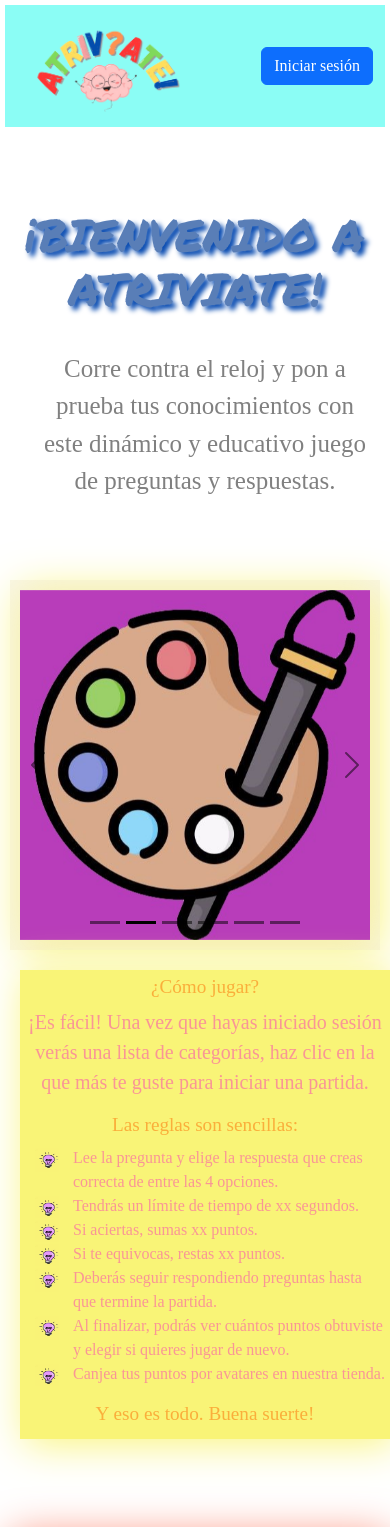
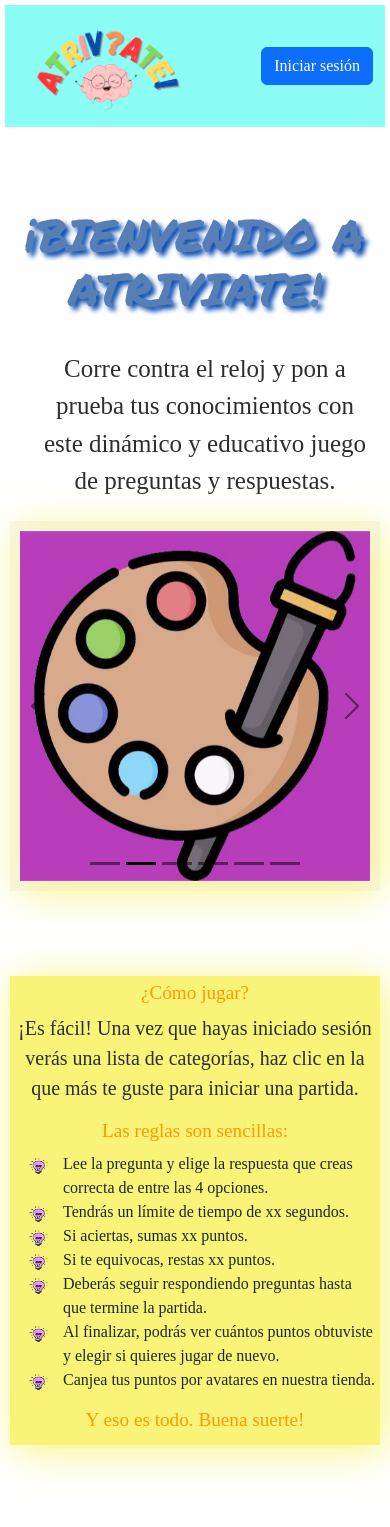
Before and after one commit to GuadalupeLippo/juego-Trivia, a React (Create React App) app in the folder trivia-front/: page / in a window 390 px wide. Shown: the top 1527 px of the page. Built offline with nearby package versions, Linux system fonts and the light colour scheme; a web font is replaced by a local one.

Commit message:
ajustando responsive y agregando card

```diff
--- a/trivia-front/src/components/rules/rules.css
+++ b/trivia-front/src/components/rules/rules.css
@@ -10,11 +10,11 @@
 }
 
 p {
-    color: #F99696;
+    color: #2f2e2e;
 }
 
 .title {
-    color: #FAAE3B;
+    color: #ff9900;
     font-size:large;
     margin-bottom: 0.5em;
     text-align: center;
@@ -22,7 +22,6 @@ p {
 
 #lista {
     text-align: left;
-    color: #F99696;
     list-style: none; /* Eliminar el estilo de lista predeterminado */
     padding: 0;
 }
@@ -47,10 +46,6 @@ p {
         font-size: 1.5em; /* Ajustar el tamaño del título */
     }
 
-    .container1 {
-        padding: 10px; /* Reducir padding */
-        margin: 20px; /* Reducir margen */
-    }
 
     p {
         font-size: 30px; /* Reducir tamaño del texto */
@@ -77,11 +72,6 @@ p {
         font-size: 1.2em; /* Ajustar el tamaño del título */
     }
 
-    .container1 {
-        padding: 5px; /* Reducir padding */
-        margin: 10px; /* Reducir margen */
-    }
-
     p {
         font-size: 20px; /* Reducir tamaño del texto */
     }
--- a/trivia-front/src/components/welcome/welcome.css
+++ b/trivia-front/src/components/welcome/welcome.css
@@ -10,8 +10,8 @@
 }
 
 .title3 {
-    color: gray;
-    font-size: small;
+    color: #2f2e2e;
+    font-size: large;
     padding-left: 20px;
     margin-top: 25px;
 }
--- a/trivia-front/src/pages/home.css
+++ b/trivia-front/src/pages/home.css
@@ -2,7 +2,7 @@
     display: flex;
     flex-direction: column;
     gap: 10px;
-    margin: 75px auto;
+    margin: auto;
     padding: 5px;
 }
 
```
Also changed, not shown: trivia-front/src/components/cards/card.js (added, +24 -0 lines), trivia-front/src/components/cards/cardContainer.js (added, +23 -0 lines), trivia-front/src/components/cards/card.css (added).
